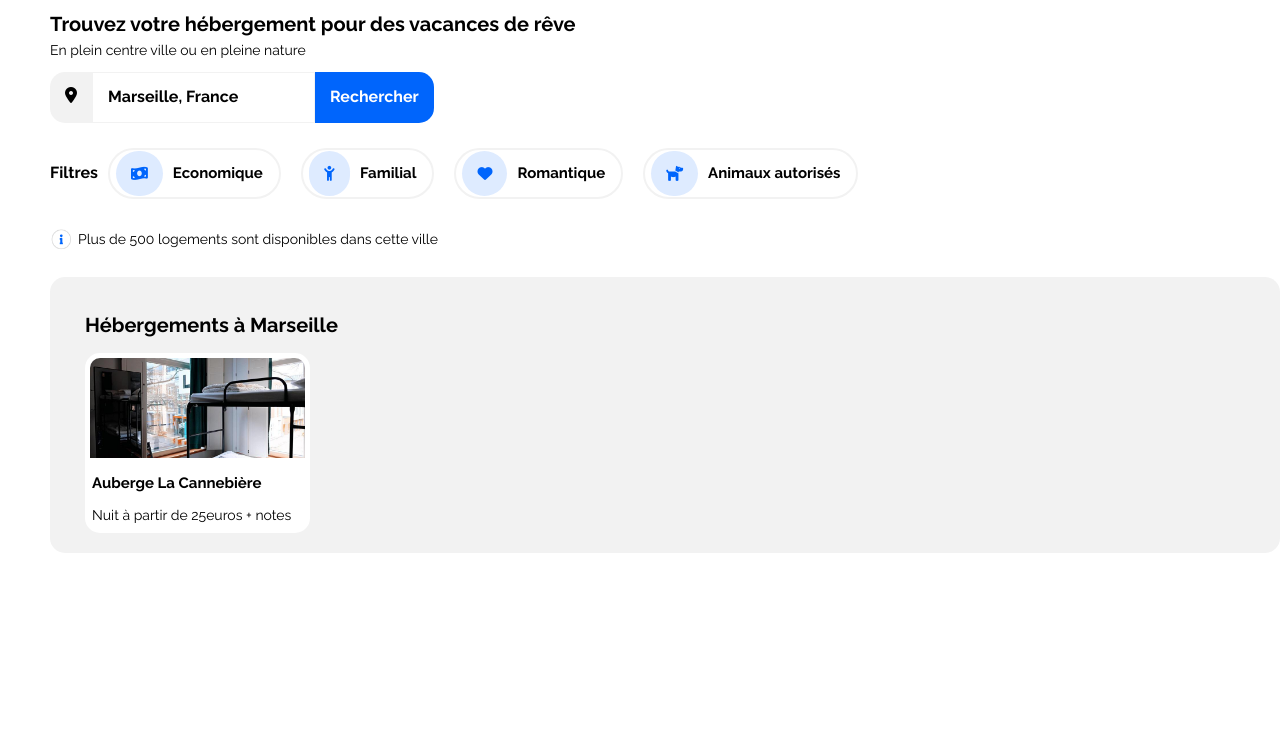
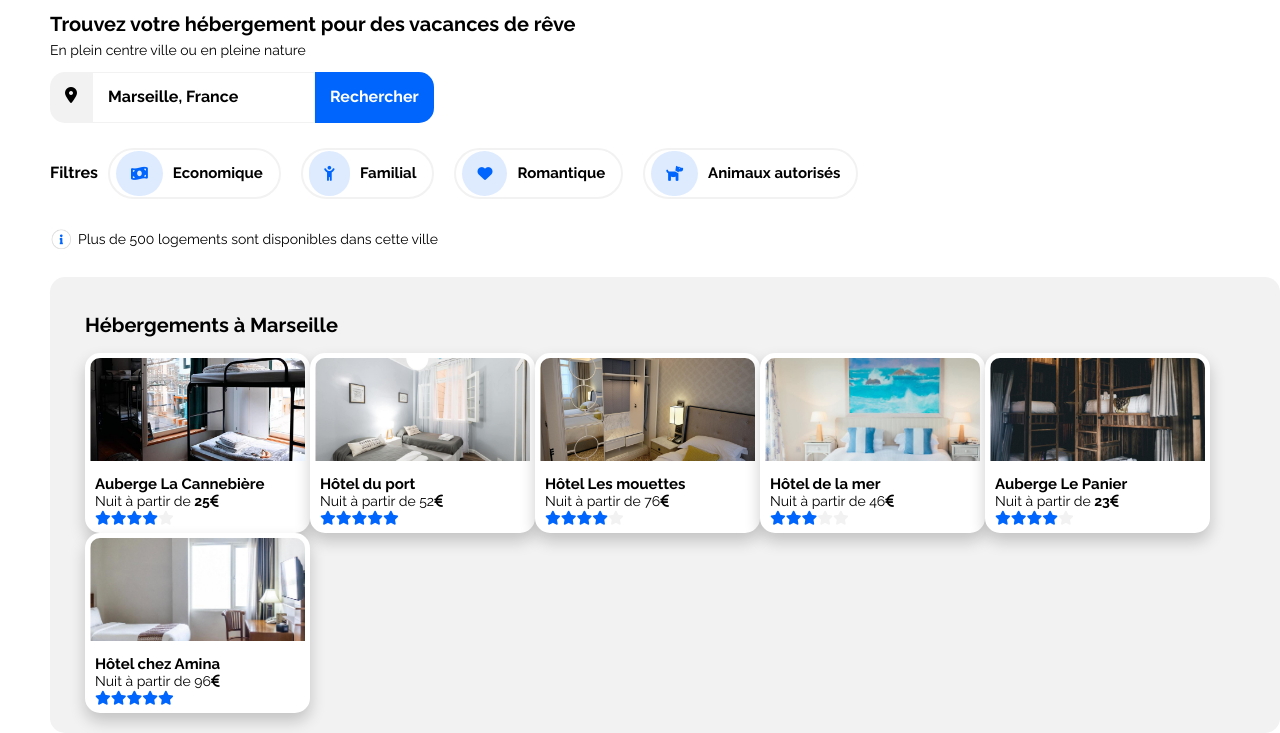
Before and after one commit to SarahPaolicelli/Booki, a plain HTML site: page index.html in a window 1280 px wide. Shown: the part 102-835 px from the top of the page. Before the commit the page ends 800 px from the top, so only its background shows below. Drawn offline with Linux system fonts and the light colour scheme.

Commit message:
cards continu

```diff
--- a/css/stylesheet.css
+++ b/css/stylesheet.css
@@ -13,6 +13,7 @@
     }
     h3{
         font-size: 15px;
+        margin-bottom: 0px;
     }
     p{
     margin-top: 6px;
@@ -136,6 +137,12 @@
     }
 
 /*Card Hébergements à Marseille*/
+
+    .lescards{
+        display: flex;
+        flex-wrap: wrap;
+
+    }
     .card{
     width: 215px;
     height:170px;
@@ -143,22 +150,35 @@
     overflow: hidden;
     Border: solid 5px white;
     border-radius: 15px;
+    box-shadow: 0 8px 16px 0 rgba(0,0,0,0.2);
     }
     .card-img{
-    height: 100px;
+    height: 103px;
     position: relative;
     overflow: hidden;
     }
     .card-img img{
         width: 100%;
-
+        position: absolute;
+        top:50%;
+        left:50%;
+        transform: translate(-50%, -50%);
     }
     .card:hover {
-    box-shadow: 0 8px 16px 0 rgba(0,0,0,0.2);
+        background-color:darkgoldenrod;
     }
-    .card-body {
-    padding: 2px;
-
+    .card-body{
+        margin-left: 5px;
+    }
+    .card-body p{
+    margin-top: 0px;
+    margin-bottom: 0px;
+    }
+    .star{
+        color: #0065FC;
+    }
+    .nul{
+        color: #F2F2F2;
     }
 
 
--- a/index.html
+++ b/index.html
@@ -56,14 +56,67 @@
             <p><img src="./assets/I.png" alt="info" class="iconeinfo"> Plus de 500 logements sont disponibles dans cette ville</p>
             <section>
                 <div id="heberg"><h2>Hébergements à Marseille<h2></div>
-                <div class="card">
+                <div class="lescards">
+                    <div class="card">
+                            <div class="card-img">
+                                <img src="./assets/marcus-loke-WQJvWU_HZFo-unsplash.jpg" alt="La Cannebière">
+                            </div>
+                            <div class="card-body">
+                                <h3>Auberge La Cannebière</h3>
+                                <p>Nuit à partir de <strong>25<i class="fa-solid fa-euro-sign"></i></strong></p>
+                                <p><i class="star fa-solid fa-star"></i><i class="star fa-solid fa-star"></i><i class="star fa-solid fa-star"></i><i class="star fa-solid fa-star"></i><i class="nul fa-solid fa-star"></i></p>
+                            </div>
+                    </div>
+                    <div class="card">
                         <div class="card-img">
-                            <img src="./assets/marcus-loke-WQJvWU_HZFo-unsplash.jpg" alt="La Cannebière">
+                            <img src="./assets/port.jpg" alt="Le port">
                         </div>
                         <div class="card-body">
-                            <h3>Auberge La Cannebière</h3>
-                            <p>Nuit à partir de 25euros + notes</p>
+                            <h3>Hôtel du port</h3>
+                            <p>Nuit à partir de 52<i class="fa-solid fa-euro-sign"></i></p>
+                            <p><i class="star fa-solid fa-star"></i><i class="star fa-solid fa-star"></i><i class="star fa-solid fa-star"></i><i class="star fa-solid fa-star"></i><i class="star fa-solid fa-star"></i></p>
                         </div>
+                    </div>
+                    <div class="card">
+                        <div class="card-img">
+                            <img src="./assets/mouette.jpg" alt="Les mouettes">
+                        </div>
+                        <div class="card-body">
+                            <h3>Hôtel Les mouettes</h3>
+                            <p>Nuit à partir de 76<i class="fa-solid fa-euro-sign"></i></p>
+                            <p><i class="star fa-solid fa-star"></i><i class="star fa-solid fa-star"></i><i class="star fa-solid fa-star"></i><i class="star fa-solid fa-star"></i><i class="nul fa-solid fa-star"></i></p>
+                        </div>
+                    </div>
+                    <div class="card">
+                        <div class="card-img">
+                            <img src="./assets/mer.jpg" alt="La mer">
+                        </div>
+                        <div class="card-body">
+                            <h3>Hôtel de la mer</h3>
+                            <p>Nuit à partir de 46<i class="fa-solid fa-euro-sign"></i></p>
+                            <p><i class="star fa-solid fa-star"></i><i class="star fa-solid fa-star"></i><i class="star fa-solid fa-star"></i><i class="nul fa-solid fa-star"></i><i class="nul fa-solid fa-star"></i></p>
+                        </div>
+                    </div>
+                    <div class="card">
+                        <div class="card-img">
+                            <img src="./assets/panier.jpg" alt="Le panier">
+                        </div>
+                        <div class="card-body">
+                            <h3>Auberge Le Panier</h3>
+                            <p>Nuit à partir de <strong>23<i class="fa-solid fa-euro-sign"></i></strong></p>
+                            <p><i class="star fa-solid fa-star"></i><i class="star fa-solid fa-star"></i><i class="star fa-solid fa-star"></i><i class="star fa-solid fa-star"></i><i class="nul fa-solid fa-star"></i></p>
+                        </div>
+                    </div>
+                    <div class="card">
+                        <div class="card-img">
+                            <img src="./assets/amina.jpg" alt="Chez Amina">
+                        </div>
+                        <div class="card-body">
+                            <h3>Hôtel chez Amina</h3>
+                            <p>Nuit à partir de 96<i class="fa-solid fa-euro-sign"></i></p>
+                            <p><i class="star fa-solid fa-star"></i><i class="star fa-solid fa-star"></i><i class="star fa-solid fa-star"></i><i class="star fa-solid fa-star"></i><i class="star fa-solid fa-star"></i></p>
+                        </div>
+                    </div>
                 </div>
             </section>
 
```
